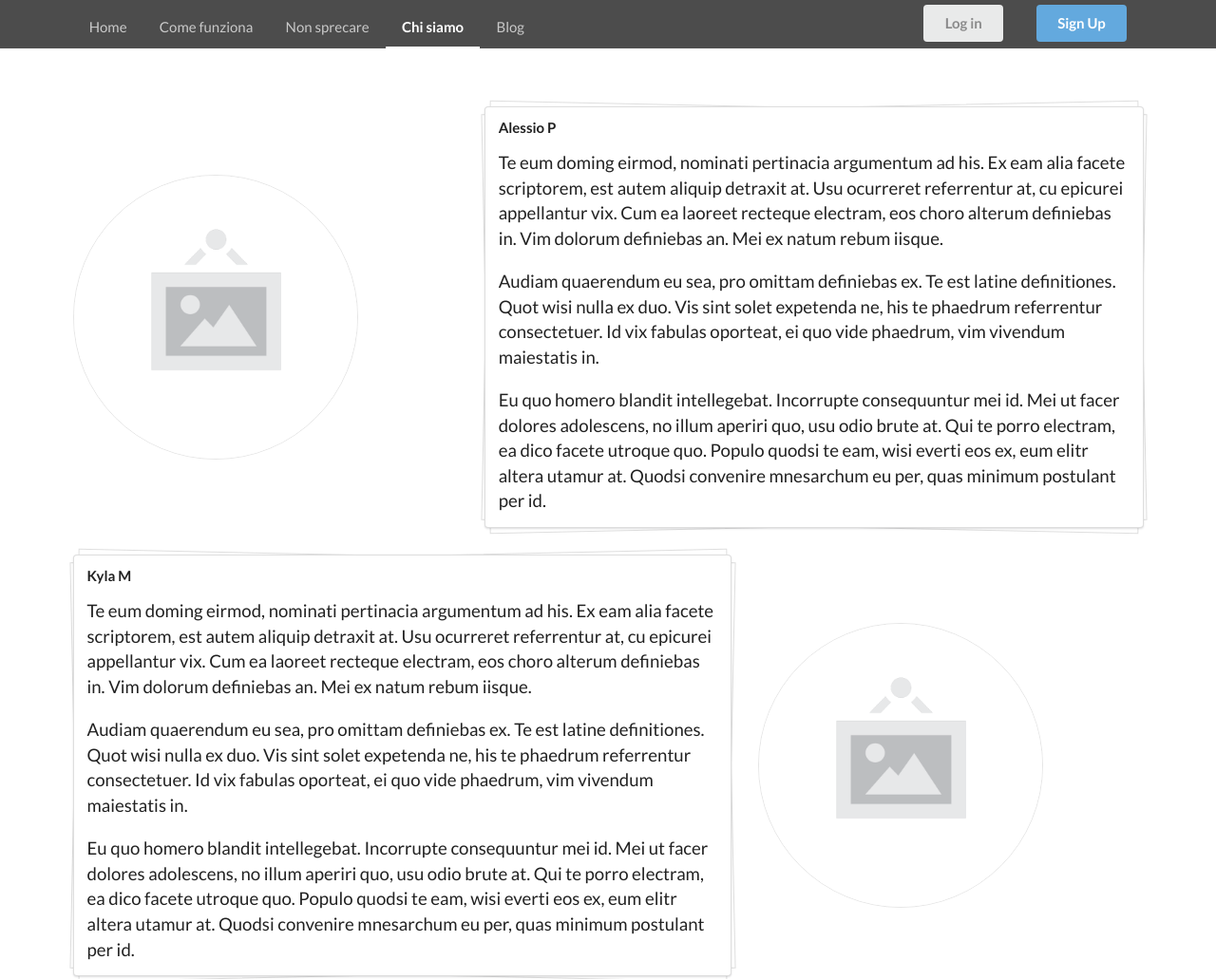
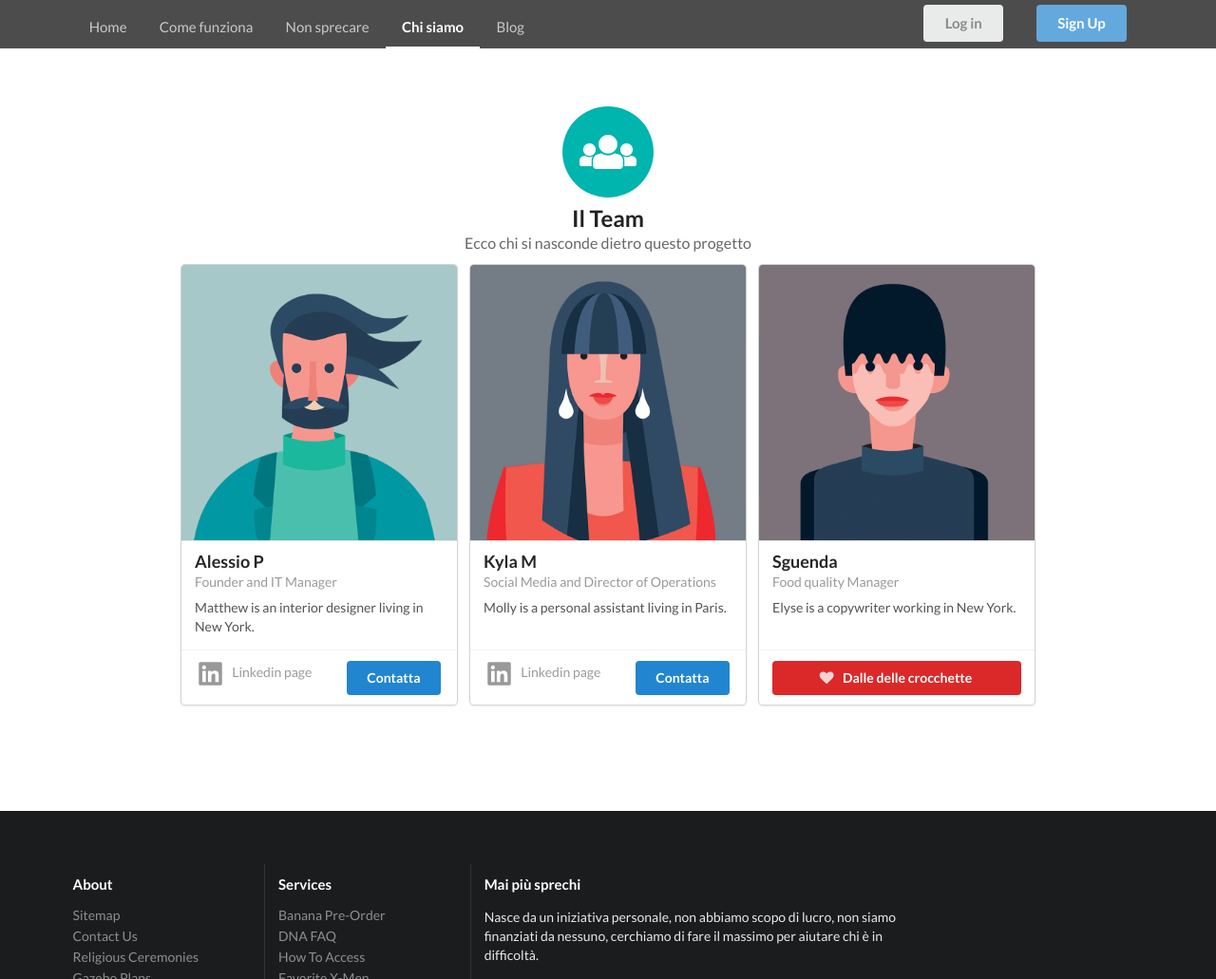
Before and after one commit to pinale/MaiPiuSprechi-site, a plain HTML site: page chisiamo.html in a window 1280 px wide. Shown: the top 1031 px of the page at 95% size. Drawn offline with nearby package versions, Linux system fonts and the light colour scheme.

Commit message:
cards added to chisiamo page

```diff
--- a/chisiamo.html
+++ b/chisiamo.html
@@ -132,110 +132,94 @@
 <div class="pusher">
 
 
-    <div class="ui middle aligned vertical stripe stackable grid container" >
-       <!-- alessio -->
-        <div class="row">
-            <div class="six wide column">
-                <img src="assets/images/wireframe/white-image.png" class="ui medium bordered circular image">
+    <!--<div class="ui middle aligned vertical stripe stackable grid container" >-->
+
+    <div class="ui vertical stripe container">
+
+        <h2 class="ui center aligned icon header">
+            <i class="circular inverted teal users icon"></i>
+            <div class="content">
+              Il Team
+              <div class="sub header">Ecco chi si nasconde dietro questo progetto</div>
             </div>
-            <div class="ten wide column">
-                <div class="ui piled stripe segment">
-                    <h4 class="ui header">Alessio P</h4>
-                    <p>Te eum doming eirmod, nominati pertinacia argumentum ad his. Ex eam alia facete scriptorem, est autem aliquip detraxit at. Usu ocurreret referrentur at, cu epicurei appellantur vix. Cum ea laoreet recteque electram, eos choro alterum definiebas in. Vim dolorum definiebas an. Mei ex natum rebum iisque.</p>
-                    <p>Audiam quaerendum eu sea, pro omittam definiebas ex. Te est latine definitiones. Quot wisi nulla ex duo. Vis sint solet expetenda ne, his te phaedrum referrentur consectetuer. Id vix fabulas oporteat, ei quo vide phaedrum, vim vivendum maiestatis in.</p>
-                    <p>Eu quo homero blandit intellegebat. Incorrupte consequuntur mei id. Mei ut facer dolores adolescens, no illum aperiri quo, usu odio brute at. Qui te porro electram, ea dico facete utroque quo. Populo quodsi te eam, wisi everti eos ex, eum elitr altera utamur at. Quodsi convenire mnesarchum eu per, quas minimum postulant per id.</p>
-                </div>
+          </h2>
+
+
+      <!-- cards -->
+      <div class="ui centered cards">
+
+        <div class="card">
+          <div class="image">
+            <img src="assets/images/avatar2/large/matthew.png">
+          </div>
+          <div class="content">
+            <div class="header">Alessio P</div>
+            <div class="meta">
+              <a>Founder and IT Manager</a>
             </div>
+            <div class="description">
+              Matthew is an interior designer living in New York.
+            </div>
+          </div>
+          <div class="extra content">
+            <span class="right floated">
+              <button class="ui primary button">Contatta</button>
+            </span>
+            <span>
+              <a href="https://www.linkedin.com/in/alessio-pinato-76036171/" target="_blank">
+                <i class="linkedin big icon"></i>
+                Linkedin page
+              </a>
+            </span>
+          </div>
         </div>
 
-        <!-- kyla -->
-        <div class="row">
-            <div class="ten wide column">
-                <div class="ui piled stripe segment">
-                    <h4 class="ui header">Kyla M</h4>
-                    <p>Te eum doming eirmod, nominati pertinacia argumentum ad his. Ex eam alia facete scriptorem, est autem aliquip detraxit at. Usu ocurreret referrentur at, cu epicurei appellantur vix. Cum ea laoreet recteque electram, eos choro alterum definiebas in. Vim dolorum definiebas an. Mei ex natum rebum iisque.</p>
-                    <p>Audiam quaerendum eu sea, pro omittam definiebas ex. Te est latine definitiones. Quot wisi nulla ex duo. Vis sint solet expetenda ne, his te phaedrum referrentur consectetuer. Id vix fabulas oporteat, ei quo vide phaedrum, vim vivendum maiestatis in.</p>
-                    <p>Eu quo homero blandit intellegebat. Incorrupte consequuntur mei id. Mei ut facer dolores adolescens, no illum aperiri quo, usu odio brute at. Qui te porro electram, ea dico facete utroque quo. Populo quodsi te eam, wisi everti eos ex, eum elitr altera utamur at. Quodsi convenire mnesarchum eu per, quas minimum postulant per id.</p>
-                </div>
+        <div class="card">
+          <div class="image">
+            <img src="assets/images/avatar2/large/molly.png">
+          </div>
+          <div class="content">
+            <div class="header">Kyla M</div>
+            <div class="meta">
+              <span class="date">Social Media and Director of Operations</span>
             </div>
-            <div class="six wide column">
-                    <img src="assets/images/wireframe/white-image.png" class="ui medium bordered circular image">
+            <div class="description">
+              Molly is a personal assistant living in Paris.
             </div>
+          </div>
+          <div class="extra content">
+            <span class="right floated">
+              <button class="ui primary button">Contatta</button>
+            </span>
+            <span>
+              <i class="linkedin big icon"></i>
+              Linkedin page
+            </span>
+          </div>
         </div>
-
-        <!-- sguenda -->
-         <div class="row">
-                <div class="six wide column">
-                    <img src="assets/images/wireframe/white-image.png" class="ui medium bordered circular image">
-                </div>
-                <div class="ten wide column">
-                    <div class="ui piled stripe segment">
-                        <h4 class="ui header">Sguenda</h4>
-                        <p>Te eum doming eirmod, nominati pertinacia argumentum ad his. Ex eam alia facete scriptorem, est autem aliquip detraxit at. Usu ocurreret referrentur at, cu epicurei appellantur vix. Cum ea laoreet recteque electram, eos choro alterum definiebas in. Vim dolorum definiebas an. Mei ex natum rebum iisque.</p>
-                        <p>Audiam quaerendum eu sea, pro omittam definiebas ex. Te est latine definitiones. Quot wisi nulla ex duo. Vis sint solet expetenda ne, his te phaedrum referrentur consectetuer. Id vix fabulas oporteat, ei quo vide phaedrum, vim vivendum maiestatis in.</p>
-                        <p>Eu quo homero blandit intellegebat. Incorrupte consequuntur mei id. Mei ut facer dolores adolescens, no illum aperiri quo, usu odio brute at. Qui te porro electram, ea dico facete utroque quo. Populo quodsi te eam, wisi everti eos ex, eum elitr altera utamur at. Quodsi convenire mnesarchum eu per, quas minimum postulant per id.</p>
-                    </div>
-                </div>
+        <div class="card">
+          <div class="image">
+            <img src="assets/images/avatar2/large/elyse.png">
+          </div>
+          <div class="content">
+            <div class="header">Sguenda</div>
+            <div class="meta">
+              <a>Food quality Manager</a>
             </div>
-
-    </div>
-
-
-  <div class="ui vertical stripe segment">
-    <div class="ui middle aligned stackable grid container">
-      <div class="row">
-        <div class="eight wide column">
-          <h3 class="ui header">We Help Companies and Companions</h3>
-          <p>We can give your company superpowers to do things that they never thought possible. Let us delight your customers and empower your needs...through pure data analytics.</p>
-          <h3 class="ui header">We Make Bananas That Can Dance</h3>
-          <p>Yes that's right, you thought it was the stuff of dreams, but even bananas can be bioengineered.</p>
-        </div>
-        <div class="six wide right floated column">
-          <img src="assets/images/wireframe/white-image.png" class="ui large bordered rounded image">
+            <div class="description">
+              Elyse is a copywriter working in New York.
+            </div>
+          </div>
+          <div class="extra content">
+            <button class="ui fluid red button">
+              <i class="heart icon"></i>
+              Dalle delle crocchette
+            </button>
+          </div>
         </div>
       </div>
-      <div class="row">
-        <div class="center aligned column">
-          <a class="ui huge button">Check Them Out</a>
-        </div>
-      </div>
+      <!-- fine cards -->
     </div>
-  </div>
-
-  <!--
-  <div class="ui vertical stripe quote segment">
-    <div class="ui equal width stackable internally celled grid">
-      <div class="center aligned row">
-        <div class="column">
-          <h3>"What a Company"</h3>
-          <p>That is what they all say about us</p>
-        </div>
-        <div class="column">
-          <h3>"I shouldn't have gone with their competitor."</h3>
-          <p>
-            <img src="assets/images/avatar/nan.jpg" class="ui avatar image"> <b>Nan</b> Chief Fun Officer Acme Toys
-          </p>
-        </div>
-      </div>
-    </div>
-  </div>
--->
-
-  <!--
-  <div class="ui vertical stripe segment">
-    <div class="ui text container">
-      <h3 class="ui header">Breaking The Grid, Grabs Your Attention</h3>
-      <p>Instead of focusing on content creation and hard work, we have learned how to master the art of doing nothing by providing massive amounts of whitespace and generic content that can seem massive, monolithic and worth your attention.</p>
-      <a class="ui large button">Read More</a>
-      <h4 class="ui horizontal header divider">
-        <a href="#">Case Studies</a>
-      </h4>
-      <h3 class="ui header">Did We Tell You About Our Bananas?</h3>
-      <p>Yes I know you probably disregarded the earlier boasts as non-sequitur filler content, but its really true. It took years of gene splicing and combinatory DNA research, but our bananas can really dance.</p>
-      <a class="ui large button">I'm Still Quite Interested</a>
-    </div>
-  </div>
-  -->
 
   <div class="ui inverted vertical footer segment">
     <div class="ui container">
```
Also changed, not shown: assets/images/avatar2/large/elyse.png (added), assets/images/avatar2/large/matthew.png (added), assets/images/avatar2/large/molly.png (added).
